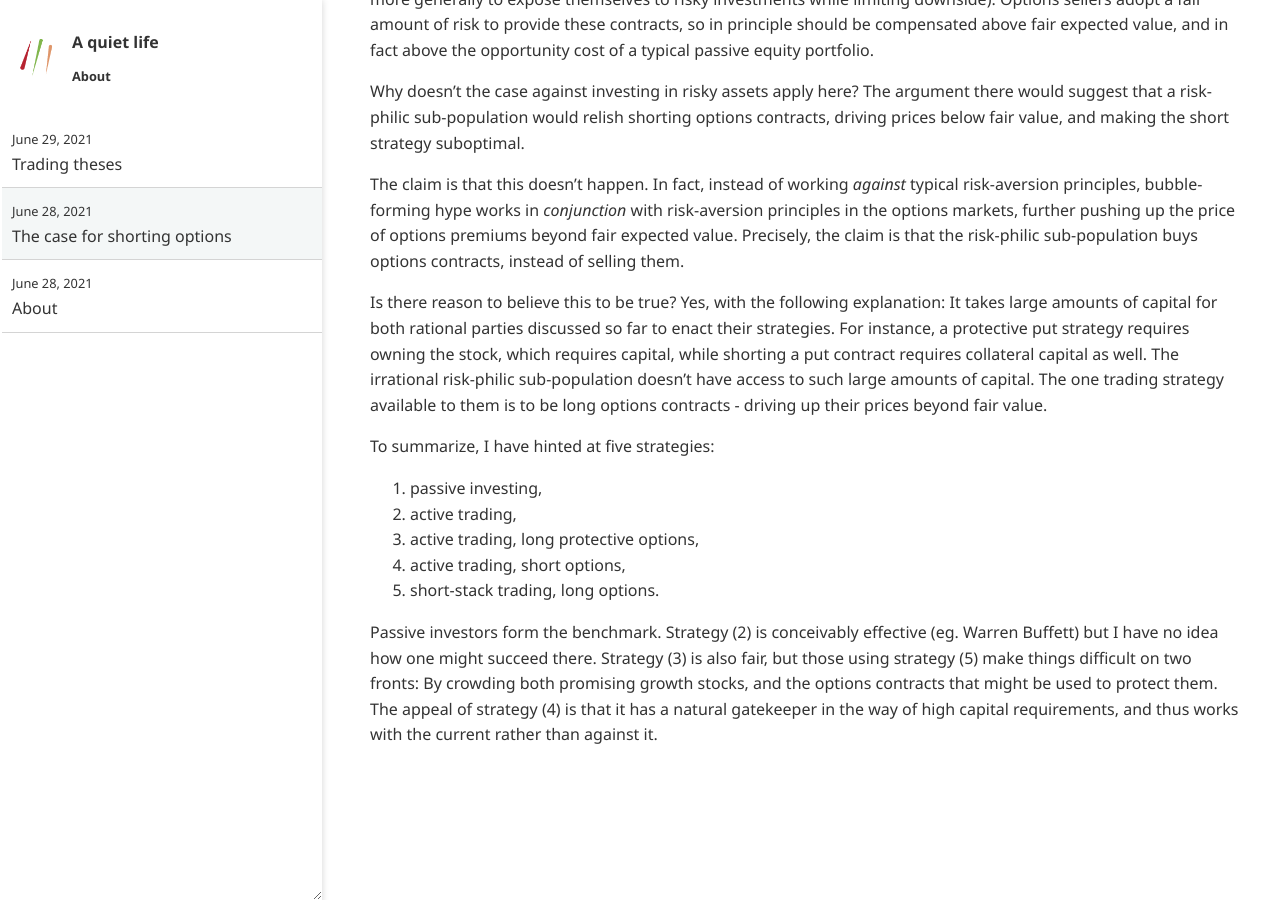
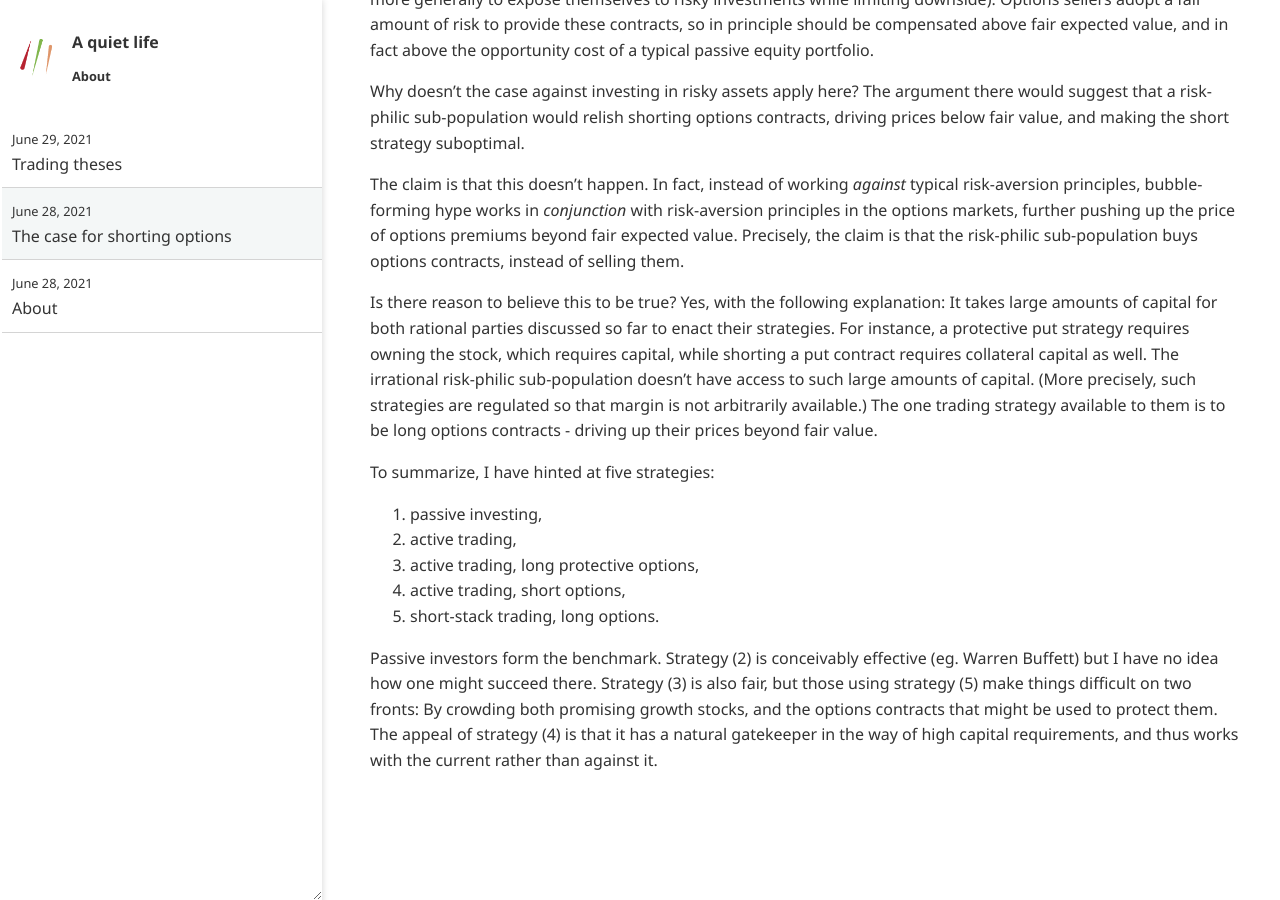
Before and after one commit to ansyblenetwork/aquietlife, a Jekyll site: the page built from _posts/2021-06-28-case-for-trading.md, in a window 1280 px wide and 900 px high, scrolled down 1396 px. Built offline with Jekyll 4.4.1, drawn with Linux system fonts in a browser that asks for light colours.

Commit message:
Update 2021-06-28-case-for-trading.md

```diff
--- a/_posts/2021-06-28-case-for-trading.md
+++ b/_posts/2021-06-28-case-for-trading.md
@@ -45,7 +45,7 @@ Why doesn't the case against investing in risky assets apply here? The argument
 
 The claim is that this doesn't happen. In fact, instead of working _against_ typical risk-aversion principles, bubble-forming hype works in _conjunction_ with risk-aversion principles in the options markets, further pushing up the price of options premiums beyond fair expected value. Precisely, the claim is that the risk-philic sub-population buys options contracts, instead of selling them.
 
-Is there reason to believe this to be true? Yes, with the following explanation: It takes large amounts of capital for both rational parties discussed so far to enact their strategies. For instance, a protective put strategy requires owning the stock, which requires capital, while shorting a put contract requires collateral capital as well. The irrational risk-philic sub-population doesn't have access to such large amounts of capital. The one trading strategy available to them is to be long options contracts - driving up their prices beyond fair value.
+Is there reason to believe this to be true? Yes, with the following explanation: It takes large amounts of capital for both rational parties discussed so far to enact their strategies. For instance, a protective put strategy requires owning the stock, which requires capital, while shorting a put contract requires collateral capital as well. The irrational risk-philic sub-population doesn't have access to such large amounts of capital. (More precisely, such strategies are regulated so that margin is not arbitrarily available.) The one trading strategy available to them is to be long options contracts - driving up their prices beyond fair value.
 
 To summarize, I have hinted at five strategies:
 
```
